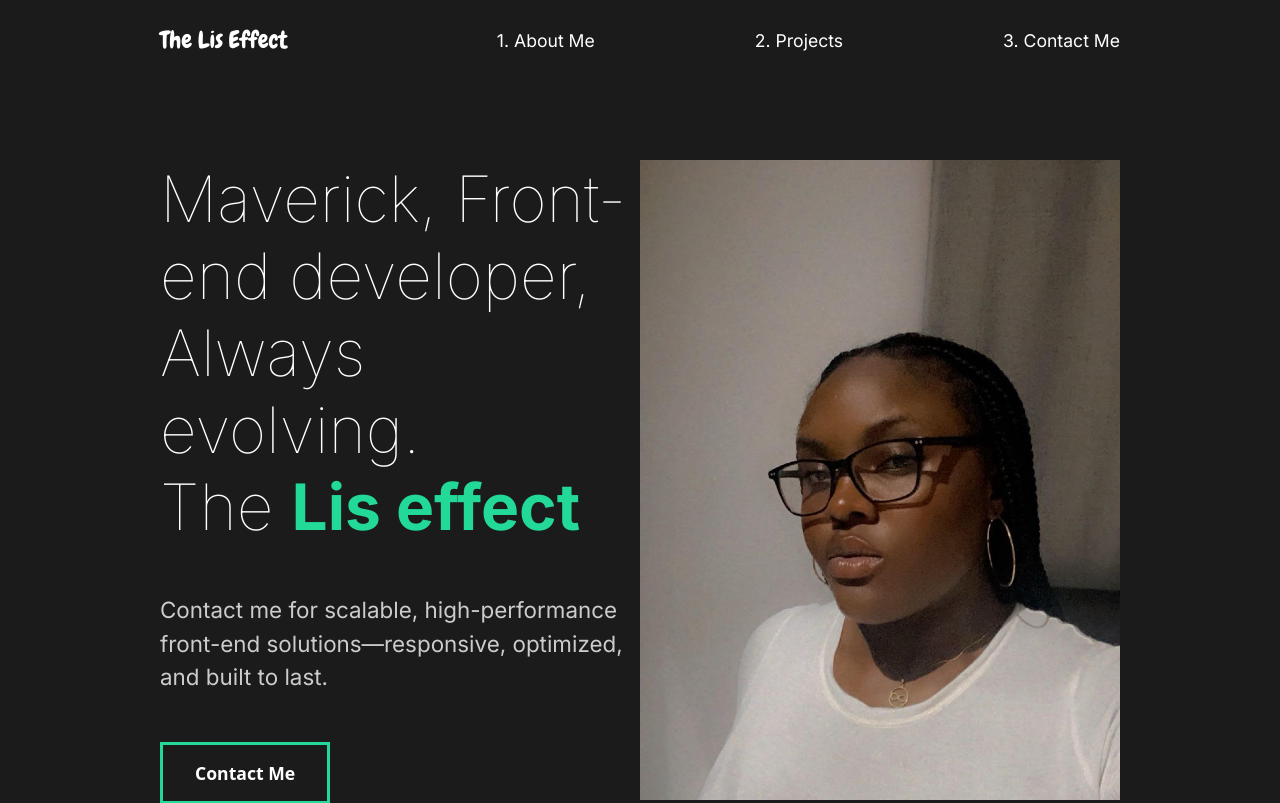
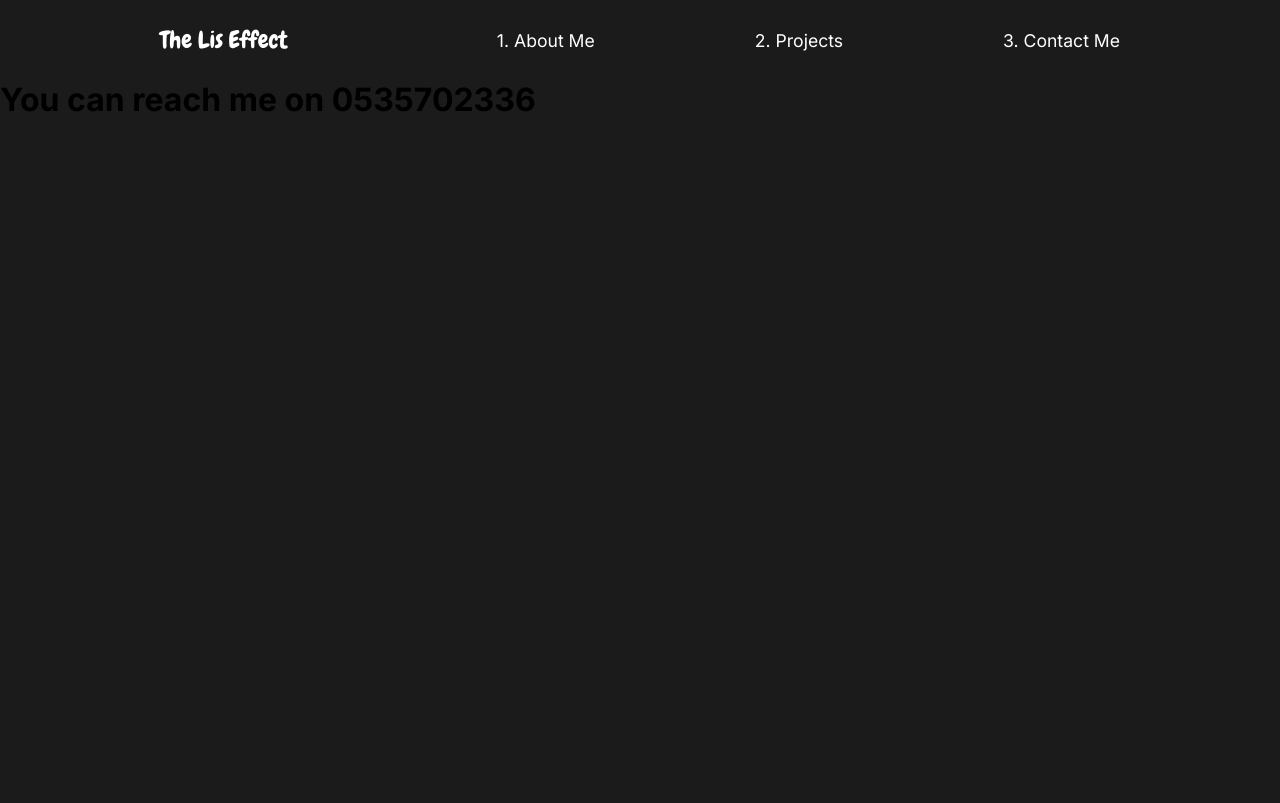
Before and after one commit to Adaaego/Portfolio, a React (Vite) app: page /Contact in a window 1280 px wide. Shown: the top 803 px of the page. Built offline with nearby package versions, Linux system fonts and the light colour scheme; a web font is replaced by a local one.

Commit message:
Implemented React Router to navigate between pages

```diff
--- a/src/App.jsx
+++ b/src/App.jsx
@@ -1,18 +1,28 @@
-import { useState } from 'react'
+import { useState } from 'react';
 //importing pages
-import AboutUs from './pages/AboutUs'
-import Nav from './components/Nav'
+import AboutUs from './pages/AboutUs';
+import Nav from './components/Nav';
+import MyProjects from './components/MyProjects';
+import ContactMe from './components/ContactMe';
 
-//import global styling
+//importing global styling
 import GlobalStyle from './components/GlobalStyle'
+
+//importing router
+import { Routes, Route } from 'react-router-dom';
 
 
 function App() {
   return (
     <>
-    <Nav/>
     <GlobalStyle/>
-    <AboutUs />
+    <GlobalStyle />
+      <Nav />
+      <Routes>
+        <Route path="/" element={<AboutUs />} />
+        <Route path="/Projects" element={<MyProjects />} />
+        <Route path="/Contact" element={<ContactMe />} />
+      </Routes>
 
     </>
   )
--- a/src/components/AboutSection.jsx
+++ b/src/components/AboutSection.jsx
@@ -21,7 +21,7 @@ const AboutSection = () =>{
 
             </div>
             <p> Contact me for scalable, high-performance
-            front-end solutions—responsive, optimized, and built to last.</p>
+            front-end solutions— responsive, optimized, and built to last.</p>
 
             <button>Contact Me</button>
          </Description>
--- /dev/null
+++ b/src/components/ContactMe.jsx
@@ -0,0 +1,11 @@
+
+
+const ContactMe = () =>{
+    return(
+        <div>
+            <h1>You can reach me on 0535702336</h1>
+        </div>
+    )
+}
+
+export default ContactMe;
--- /dev/null
+++ b/src/components/MyProjects.jsx
@@ -0,0 +1,13 @@
+
+
+
+
+const MyProjects = () =>{
+    return(
+        <div>
+            <h1>Hi these are my projects</h1>
+        </div>
+    )
+}
+
+export default MyProjects;
--- a/src/components/Nav.jsx
+++ b/src/components/Nav.jsx
@@ -1,18 +1,19 @@
 import styled from 'styled-components';
+import { Link } from 'react-router-dom';
 
 const Nav = () => {
     return(
         <StyledNav>
             <h1>
-                <a id='logo' href="#">The Lis Effect</a></h1>
+                <Link id='logo' to="/">The Lis Effect</Link></h1>
             <ul>
                 <li>
-                    <a href="#">1. About Me</a></li>
+                    <Link to="/">1. About Me</Link></li>
                 <li>
-                    <a href="#">2. Projects</a>
+                    <Link to="/Projects">2. Projects</Link>
                 </li>
                 <li>
-                    <a href="#"> 3. Contact Me</a>
+                    <Link to="/Contact"> 3. Contact Me</Link>
                 </li>
             </ul>
         </StyledNav>
--- a/src/components/ServicesSection.jsx
+++ b/src/components/ServicesSection.jsx
@@ -17,7 +17,7 @@ const ServicesSection = () => {
         <Services>
 
             <Description>
-                <h2>High <span>quality</span>services</h2>
+                <h2>High <span>quality</span> services</h2>
 
                 <Cards>
 
--- a/src/main.jsx
+++ b/src/main.jsx
@@ -1,9 +1,12 @@
 import { StrictMode } from 'react'
 import { createRoot } from 'react-dom/client'
 import App from './App.jsx'
+import { BrowserRouter } from 'react-router-dom'
 
 createRoot(document.getElementById('root')).render(
   <StrictMode>
+    <BrowserRouter>
     <App />
+   </BrowserRouter>
   </StrictMode>,
 )
```
